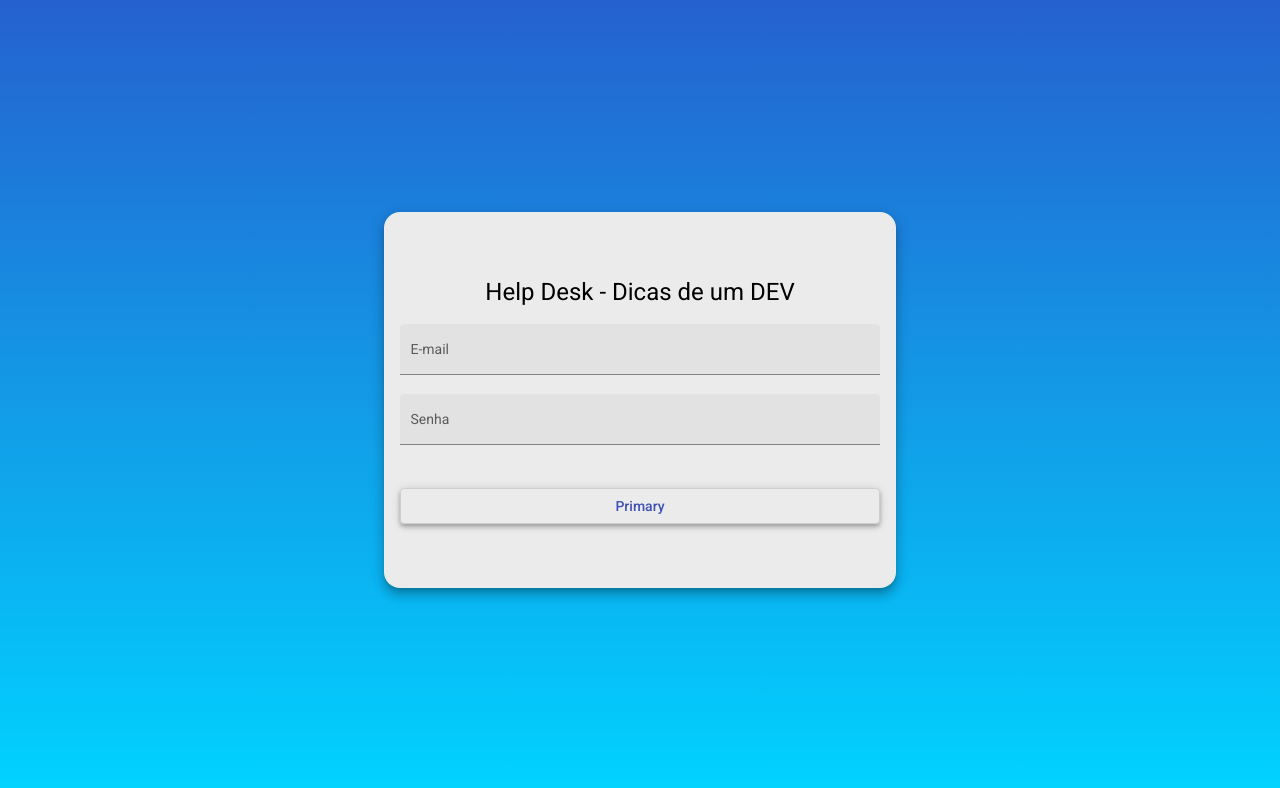
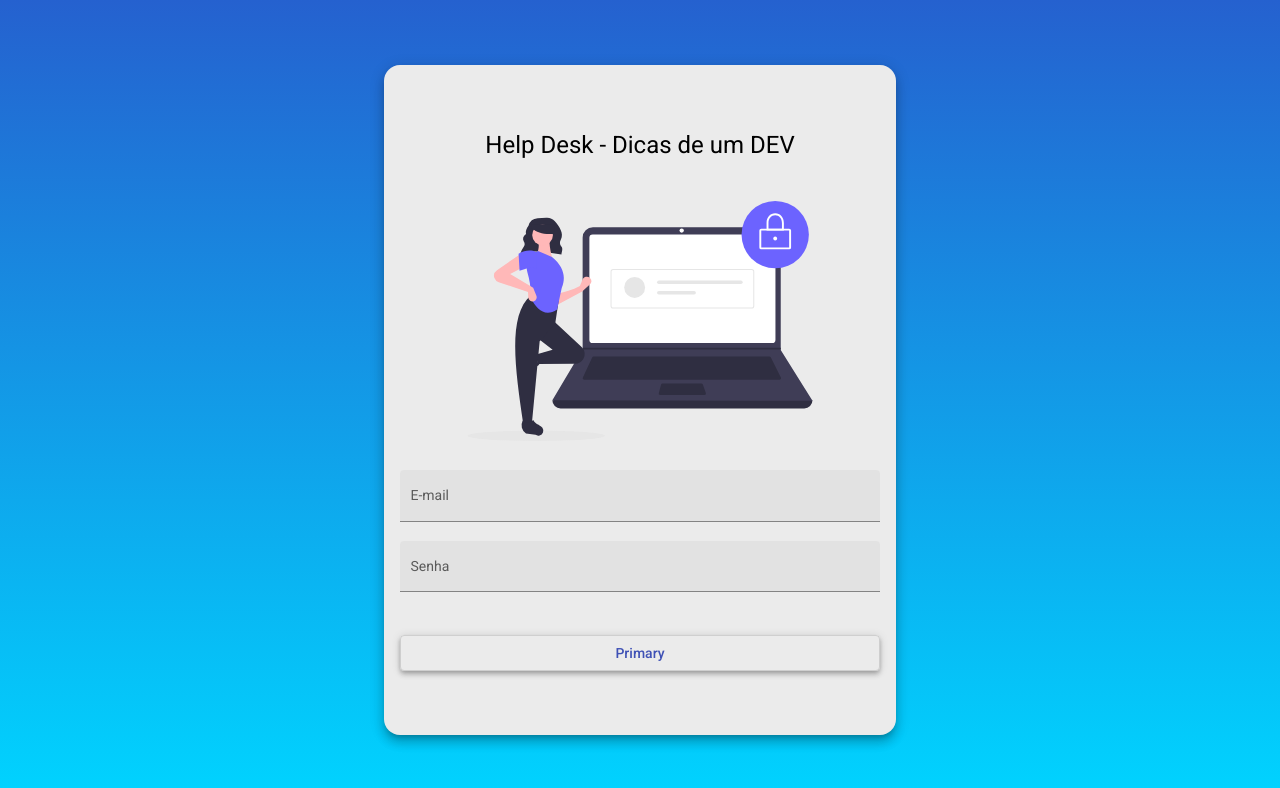
Before and after one commit to luciano-da-cruz-jr/Helpdesk-Angular-Java-Front, an Angular app: page /login in a window 1280 px wide. Shown: the top 788 px of the page. Built offline with nearby package versions, Linux system fonts and the light colour scheme.

Commit message:
HTML e CSS para LOGIN criado 36 V3

```diff
--- a/src/app/components/login/login.component.css
+++ b/src/app/components/login/login.component.css
@@ -33,17 +33,3 @@
 button {
    margin-top: 1.5rem;
 }
-
- mat-icon {
-    opacity: .6;
- }
-
- form {
-    min-width: 150px;
-    max-width: 500px;
-    width: 100%;
-  }
-
-  .full-width {
-    width: 100%;
-  }
--- a/src/app/components/login/login.component.html
+++ b/src/app/components/login/login.component.html
@@ -3,14 +3,16 @@
 
         <h1>Help Desk - Dicas de um DEV</h1>
 
+        <img src="../../../assets/img/login-image.svg" alt="Help Desk - Dicas de um DEV">
+
         <mat-form-field class="full-width" appearance="fill">
             <mat-label>E-mail</mat-label>
-            <input matInput placeholder="E-mail">
+            <input matInput placeholder="Ex: ***@gmail.com">
         </mat-form-field>
 
         <mat-form-field class="full-width" appearance="fill">
             <mat-label>Senha</mat-label>
-            <input type="password" matInput placeholder="Senha">
+            <input type="password" matInput placeholder="Ex: hotdog123">
         </mat-form-field>
 
           <button class="full-width mat-elevation-z4" mat-stroked-button color="primary">Primary</button>
```
Also changed, not shown: src/assets/img/login-image.svg (added). Lines whose indentation alone changed are shown as unchanged.
